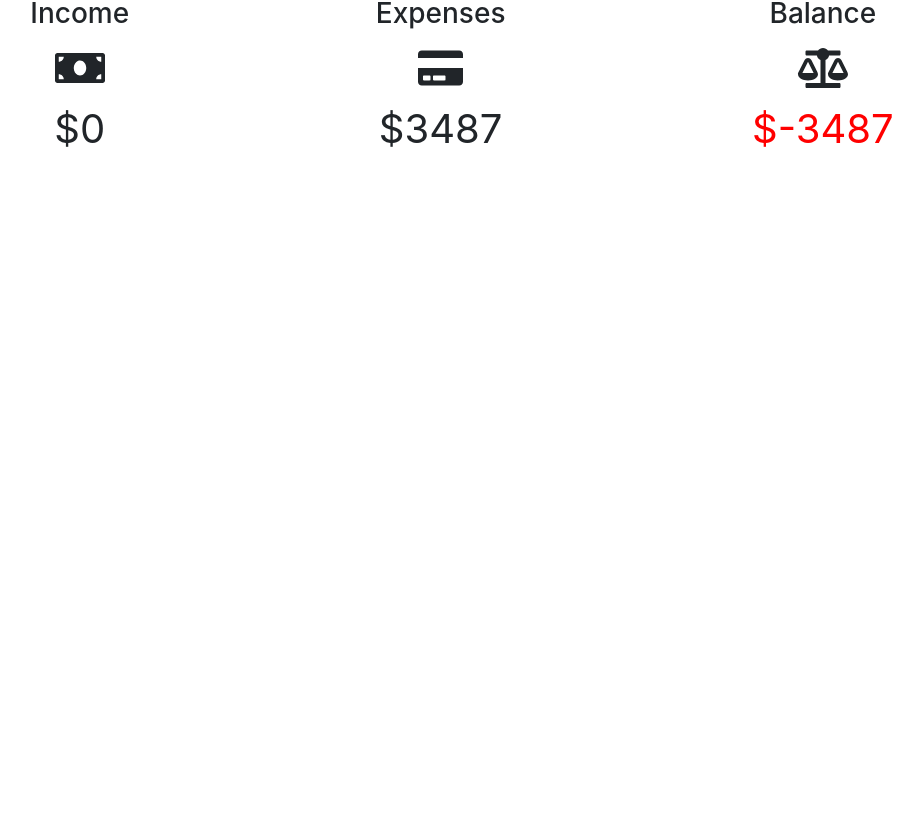
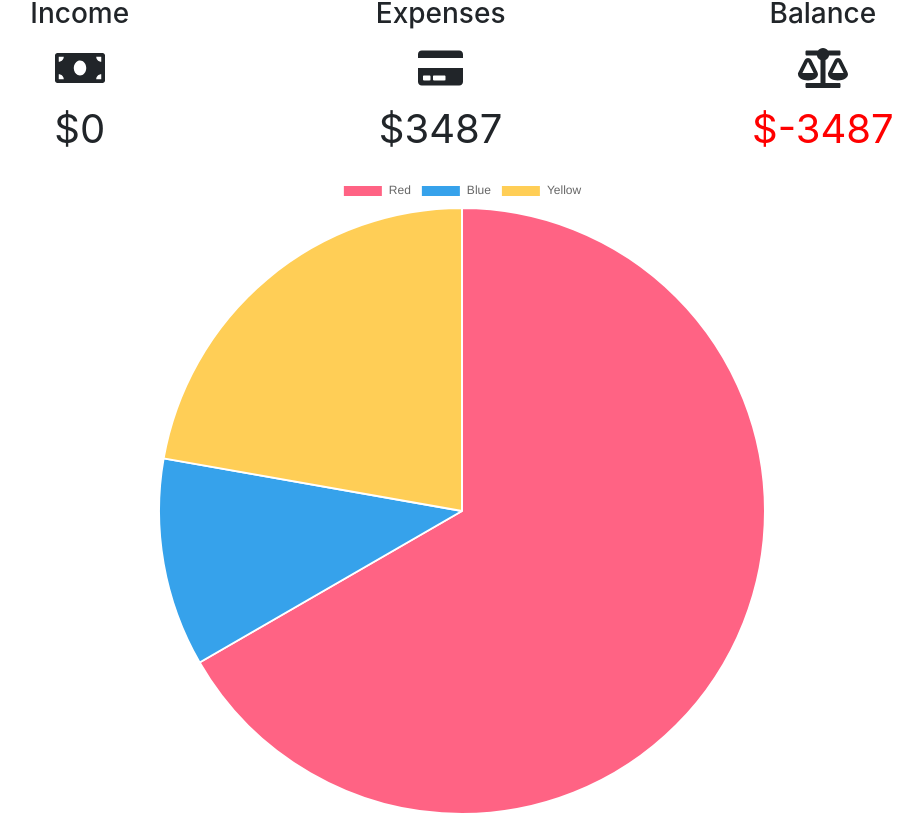
Before and after one commit to matthew-k-yee/BudgetTracker, a React (Create React App) app in the folder client/: page / in a window 1280 px wide. Shown: the part 743-1558 px from the top of the page, without its empty margins (178-1101 px from the left). Before the commit the page ends 918 px from the top, so only its background shows below. Built offline with nearby package versions, Linux system fonts and the light colour scheme.

Commit message:
setting up piechart with chart.js

```diff
--- a/client/package.json
+++ b/client/package.json
@@ -11,6 +11,7 @@
     "i": "^0.3.6",
     "npm": "^6.9.0",
     "react": "^16.8.5",
+    "react-chartjs-2": "^2.7.6",
     "react-dom": "^16.8.5",
     "react-scripts": "2.1.8",
     "styled-components": "^4.2.0"
--- a/client/src/components/Budget.js
+++ b/client/src/components/Budget.js
@@ -2,6 +2,7 @@ import React, { Component } from 'react'
 import ExpenseList from './ExpenseList'
 import InputExpense from './InputExpense'
 import Total from './Total'
+import Chart from './Chart'
 import {defaultTransactions} from '../modules/default'
 import InputBudget from './InputBudget';
 
@@ -131,6 +132,7 @@ class Budget extends Component {
           amount={this.state.expenseList}
           budget={this.state.budgetList}
         />
+        <Chart />
       </div>
     )
   }
--- /dev/null
+++ b/client/src/components/Chart.js
@@ -0,0 +1,33 @@
+import React from 'react'
+import { Pie } from 'react-chartjs-2';
+
+const data = {
+  labels: [
+    'Red',
+    'Blue',
+    'Yellow'
+  ],
+  datasets: [{
+    data: [300, 50, 100],
+    backgroundColor: [
+      '#FF6384',
+      '#36A2EB',
+      '#FFCE56'
+    ],
+    hoverBackgroundColor: [
+      '#FF6384',
+      '#36A2EB',
+      '#FFCE56'
+    ]
+  }]
+};
+
+
+const Chart = props => {
+  return (
+    <div>
+    <Pie data={data} type='pie'></Pie>
+    </div>
+  )
+}
+export default Chart
```
Also changed, not shown: client/src/components/Nav.js (added, +11 -0 lines), 1 other file (tests, documents, lock files or other folders).
